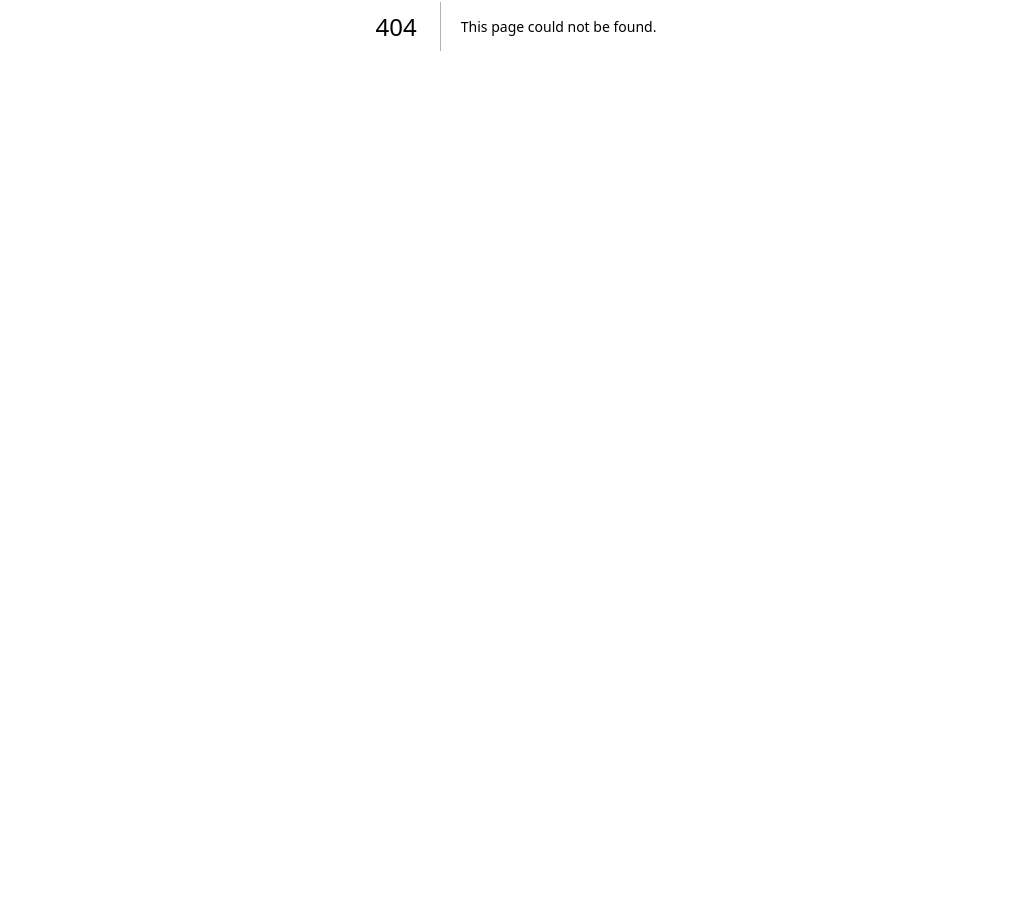
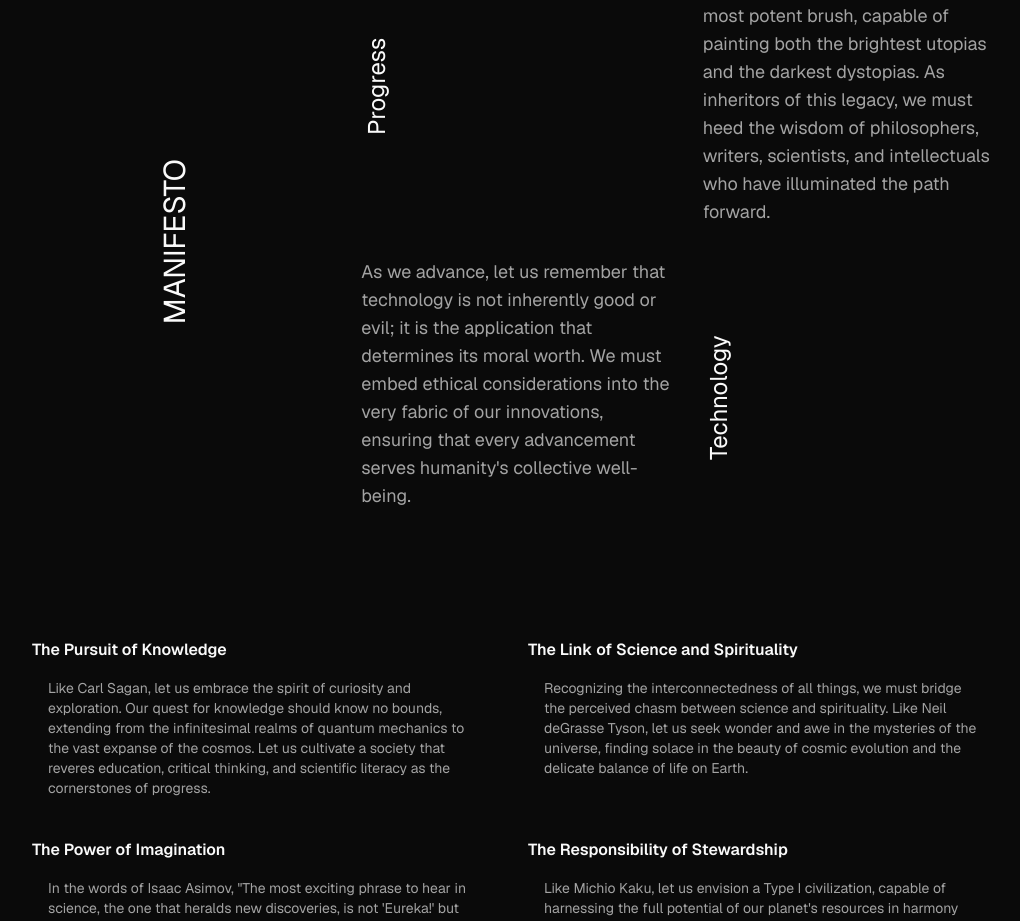
Before and after one commit to gap689/cv, a Next.js app: page /about in a window 1280 px wide. Before the commit this address had no page. Shown: the part 374-1295 px from the top of the page, without its empty margins (124-1144 px from the left). Before the commit the page ends 800 px from the top, so only its background shows below. Built offline with nearby package versions, Linux system fonts and the light colour scheme.

Commit message:
🚀  about page, my technology manifesto

```diff
--- /dev/null
+++ b/app/about/page.tsx
@@ -0,0 +1,85 @@
+const AboutPage = () => {
+    return (
+        <div className="pt-14 min-h-full md:p-8 p-4 flex flex-col items-center">
+            <div className="2xl:max-w-7xl xl:max-w-5xl pt-10">
+                <div className="md:text-6xl text-3xl font-semibold uppercase py-10">
+                    A Manifesto for a Technological Renaissance
+                </div>
+
+                <div className="grid lg:grid-cols-3 grid-cols-2 grid-rows-2 lg:py-8">
+                    <div className="col-span-1 flex justify-center items-center h-auto row-span-2">
+                            <p className="[writing-mode:tb] transform -rotate-180 text-3xl inline-block uppercase">
+                                Manifesto
+                            </p>
+                    </div>
+
+                    <div className="col-span-1 [writing-mode:tb] transform -rotate-180 text-2xl p-4 row-span-1 flex justify-center">Progress</div>
+
+                    <div className="col-span-1 md:text-lg p-4 row-span-1 text-muted-foreground">In the grand tapestry of human progress, technology stands as our most potent brush, capable of painting both the brightest utopias and the darkest dystopias. As inheritors of this legacy, we must heed the wisdom of philosophers, writers, scientists, and intellectuals who have illuminated the path forward.</div>
+
+                    <div className="col-span-1 md:text-lg p-4 row-span-1 text-muted-foreground">As we advance, let us remember that technology is not inherently good or evil; it is the application that determines its moral worth. We must embed ethical considerations into the very fabric of our innovations, ensuring that every advancement serves humanity's collective well-being.</div>
+
+                    <div className="col-span-1 [writing-mode:tb] transform -rotate-180 text-2xl p-4 row-span-1 flex justify-center">Technology</div>
+
+                </div>
+                <div className="grid md:grid-cols-2 grid-cols-1 py-10 px-4">
+                    <div className="col-span-1 p-3">
+                        <h2 className="font-semibold">The Pursuit of Knowledge</h2>
+                        <div className="text-sm p-4 text-muted-foreground">
+                            Like Carl Sagan, let us embrace the spirit of curiosity and exploration. Our quest for knowledge should know no bounds, extending from the infinitesimal realms of quantum mechanics to the vast expanse of the cosmos. Let us cultivate a society that reveres education, critical thinking, and scientific literacy as the cornerstones of progress.
+                        </div>
+                    </div>
+                    <div className="col-span-1 p-3">
+                        <h2 className="font-semibold">The Link of Science and Spirituality</h2>
+                        <div className="text-sm p-4 text-muted-foreground">
+                            Recognizing the interconnectedness of all things, we must bridge the perceived chasm between science and spirituality. Like Neil deGrasse Tyson, let us seek wonder and awe in the mysteries of the universe, finding solace in the beauty of cosmic evolution and the delicate balance of life on Earth.
+                        </div>
+                    </div>
+                    <div className="col-span-1 p-3">
+                        <h2 className="font-semibold">The Power of Imagination</h2>
+                        <div className="text-sm p-4 text-muted-foreground">
+                            In the words of Isaac Asimov, "The most exciting phrase to hear in science, the one that heralds new discoveries, is not 'Eureka!' but 'That's funny...'" Let us nurture the boundless creativity of the human mind, embracing imagination as the spark that ignites innovation and fuels progress.
+                        </div>
+                    </div>
+                    <div className="col-span-1 p-3">
+                        <h2 className="font-semibold">
+                            The Responsibility of Stewardship
+                        </h2>
+                        <div className="text-sm p-4 text-muted-foreground">
+                            Like Michio Kaku, let us envision a Type I civilization, capable of harnessing the full potential of our planet's resources in harmony with nature. We are custodians of Earth, entrusted with its care for future generations. Our technological prowess must be wielded with wisdom and foresight, preserving the delicate balance of ecosystems and safeguarding the diversity of life.
+                        </div>
+                    </div>
+                    <div className="col-span-1 p-3">
+                        <h2 className="font-semibold">
+                            The Promise of Decentralization
+                        </h2>
+                        <div className="text-sm p-4 text-muted-foreground">
+                            Like Michio Kaku, let us envision a Type I civilization, capable of harnessing the full potential of our planet's resources in harmony with nature. We are custodians of Earth, entrusted with its care for future generations. Our technological prowess must be wielded with wisdom and foresight, preserving the delicate balance of ecosystems and safeguarding the diversity of life.
+                        </div>
+                    </div>
+                    <div className="col-span-1 p-3">
+                        <h2 className="font-semibold">
+                            The Imperative of Inclusivity
+                        </h2>
+                        <div className="text-sm p-4 text-muted-foreground">
+                            Like Michio Kaku, let us envision a Type I civilization, capable of harnessing the full potential of our planet's resources in harmony with nature. We are custodians of Earth, entrusted with its care for future generations. Our technological prowess must be wielded with wisdom and foresight, preserving the delicate balance of ecosystems and safeguarding the diversity of life.
+                        </div>
+                    </div>
+                    <div className="col-span-1 p-3">
+                        <h2 className="font-semibold">
+                            The Legacy of Enlightenment
+                        </h2>
+                        <div className="text-sm p-4 text-muted-foreground">
+                            As heirs to the Enlightenment, we inherit the mantle of progress and reason. Let us reject dogma and superstition, embracing evidence-based inquiry and rational discourse as the pillars of our intellectual endeavor.
+                        </div>
+                    </div>
+                </div>
+            </div>
+            <div className="text-muted-foreground text-lg py-5 2xl:max-w-7xl xl:max-w-5xl">
+                In the crucible of technological evolution, we stand at a crossroads of unprecedented potential and peril. Let us heed the wisdom of those who came before us, forging a path guided by ethics, knowledge, unity, imagination, stewardship, decentralization, inclusivity, and enlightenment. Together, let us embark on a journey towards a brighter future for all humanity.
+            </div>
+        </div>
+     );
+}
+
+export default AboutPage;
```
